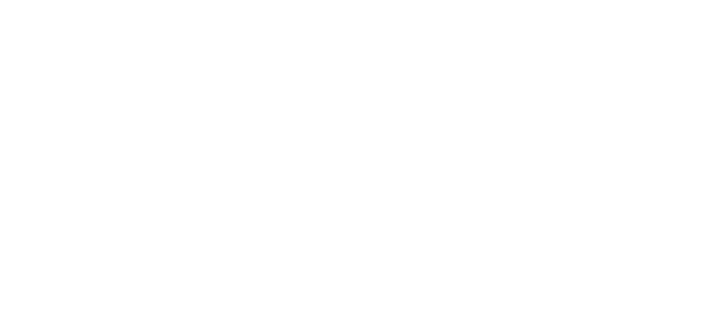
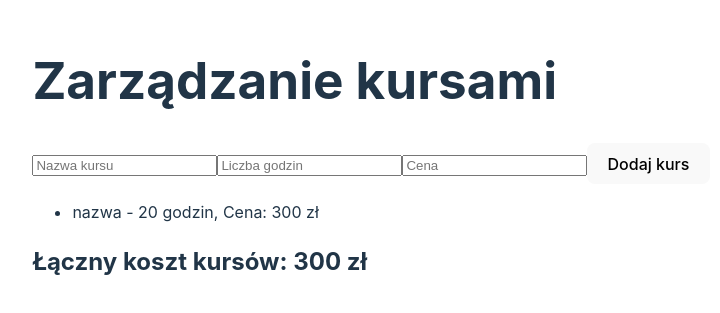
Before and after one commit to lukas-sikora/zadania-react, a React (Vite) app in the folder react-training/: page / in a window 1280 px wide. Shown: the part 241-554 px from the top of the page, without its empty margins (269-989 px from the left). Built offline with nearby package versions, Linux system fonts and the light colour scheme.

Commit message:
use-memo-task/1

```diff
--- a/react-training/src/App.jsx
+++ b/react-training/src/App.jsx
@@ -1,5 +1,12 @@
+import CourseManager from "./components/CourseMenager";
+
 const App = () => {
-  return <div></div>;
+  return (
+    <>
+      <h1>Zarządzanie kursami</h1>
+      <CourseManager />
+    </>
+  );
 };
 
 export default App;
--- /dev/null
+++ b/react-training/src/components/CourseMenager.jsx
@@ -0,0 +1,28 @@
+const CourseManager = () => {
+  return (
+    <>
+      <form
+        onSubmit={(event) => {
+          event.preventDefault();
+          event.target.reset();
+        }}
+      >
+        <input name="name" type="text" placeholder="Nazwa kursu" required />
+        <input
+          name="hours"
+          type="number"
+          placeholder="Liczba godzin"
+          required
+        />
+        <input name="price" type="number" placeholder="Cena" required />
+        <button type="submit">Dodaj kurs</button>
+      </form>
+      <ul>
+        <li>nazwa - 20 godzin, Cena: 300 zł</li>
+      </ul>
+      <h2>Łączny koszt kursów: 300 zł</h2>
+    </>
+  );
+};
+
+export default CourseManager;
```
